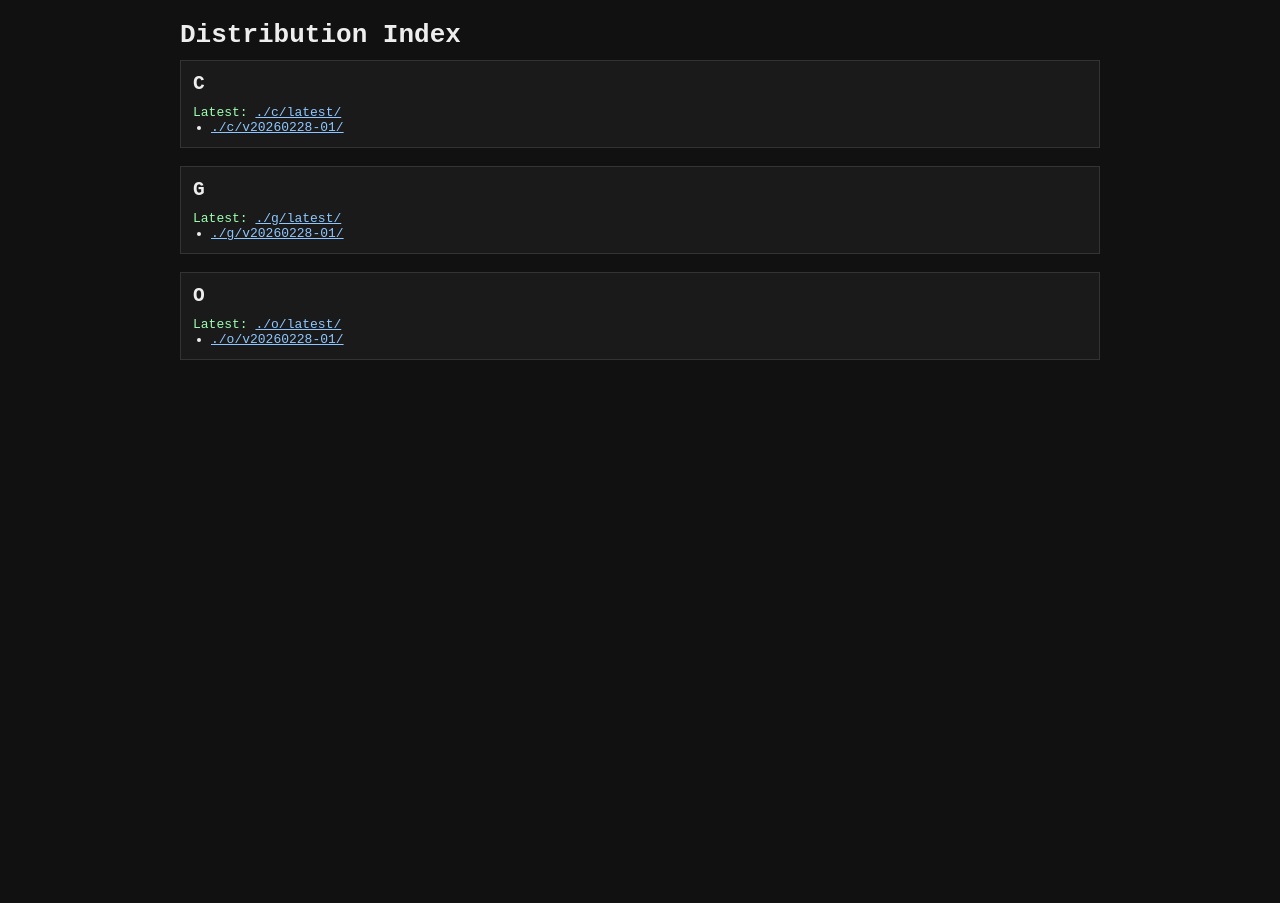
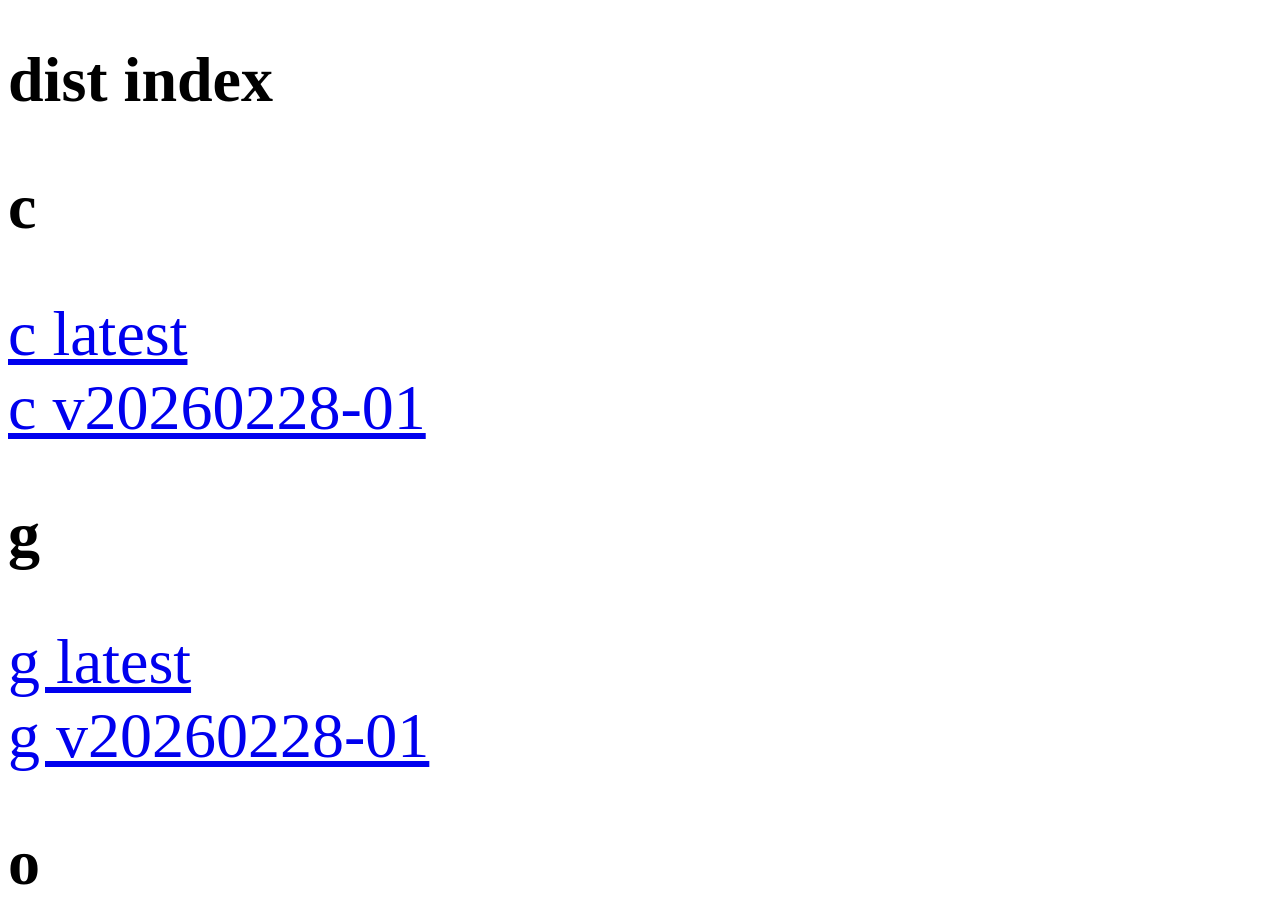
Before and after one commit to tsuno00/20260226rogue, a plain HTML site: page index.html in a window 1280 px wide. Shown: the top 903 px of the page. Before the commit the page ends 800 px from the top, so only its background shows below. Drawn offline with Linux system fonts and the light colour scheme.

Commit message:
release: update _dist

```diff
--- a/index.html
+++ b/index.html
@@ -1,43 +1,16 @@
 <!doctype html>
-<html lang="ja">
-<head>
-  <meta charset="utf-8">
-  <meta name="viewport" content="width=device-width, initial-scale=1">
-  <title>Distribution Index</title>
-  <style>
-    body { margin: 0; padding: 20px; background: #111; color: #eee; font-family: monospace; }
-    main { max-width: 920px; margin: 0 auto; }
-    section { margin-bottom: 18px; padding: 12px; border: 1px solid #333; background: #1a1a1a; }
-    h1, h2 { margin: 0 0 10px; }
-    ul { margin: 0; padding-left: 18px; }
-    a { color: #8ec7ff; }
-    .latest { color: #9bffb0; }
-  </style>
-</head>
-<body>
-  <main>
-    <h1>Distribution Index</h1>
-    <section>
-      <h2>C</h2>
-      <div class="latest">Latest: <a href="./c/latest/">./c/latest/</a></div>
-      <ul>
-        <li><a href="./c/v20260228-01/">./c/v20260228-01/</a></li>
-      </ul>
-    </section>
-    <section>
-      <h2>G</h2>
-      <div class="latest">Latest: <a href="./g/latest/">./g/latest/</a></div>
-      <ul>
-        <li><a href="./g/v20260228-01/">./g/v20260228-01/</a></li>
-      </ul>
-    </section>
-    <section>
-      <h2>O</h2>
-      <div class="latest">Latest: <a href="./o/latest/">./o/latest/</a></div>
-      <ul>
-        <li><a href="./o/v20260228-01/">./o/v20260228-01/</a></li>
-      </ul>
-    </section>
-  </main>
-</body>
-</html>
+<html lang="ja"><head><meta charset="utf-8"><meta name="viewport" content="width=device-width, initial-scale=1">
+<title>dist index</title>
+<style>*{font-size:5vw;}</style>
+</head><body>
+<h1>dist index</h1>
+<h2>c</h2>
+<div><a href="./c/latest/">c latest</a></div>
+<div><a href="./c/v20260228-01/">c v20260228-01</a></div>
+<h2>g</h2>
+<div><a href="./g/latest/">g latest</a></div>
+<div><a href="./g/v20260228-01/">g v20260228-01</a></div>
+<h2>o</h2>
+<div><a href="./o/latest/">o latest</a></div>
+<div><a href="./o/v20260228-01/">o v20260228-01</a></div>
+</body></html>
```
